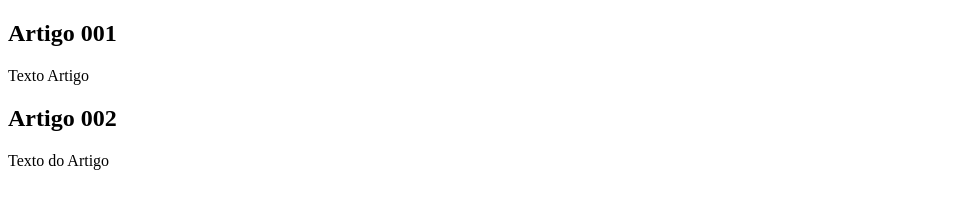
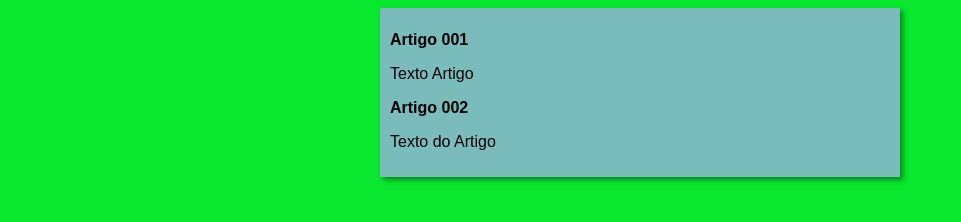
Before and after one commit to AndreSilvadetec/projeto-site, a plain HTML site: page index.html in a window 1280 px wide. Shown: the whole page, without its empty margins (0-961 px from the left). Drawn offline with Linux system fonts and the light colour scheme.

Commit message:
iniciei o desing

```diff
--- /dev/null
+++ b/estilo/style.css
@@ -0,0 +1,14 @@
+* {
+    font-family: Arial, Helvetica, sans-serif;
+    font-size: 16px;
+}
+body {
+    background-color: rgb(9, 231, 46);
+}
+main {
+    background-color: rgb(122, 187, 187);
+    width: 500px;
+    margin: auto;
+    padding: 10px;
+    box-shadow: 3px 3px 5px rgba(0, 0, 0, 0.418);
+}
--- a/index.html
+++ b/index.html
@@ -4,6 +4,7 @@
     <meta charset="UTF-8">
     <meta name="viewport" content="width=device-width, initial-scale=1.0">
     <title>Titulo do Site</title>
+    <link rel="stylesheet" href="estilo/style.css">
 </head>
 <body>
     <main>
```
